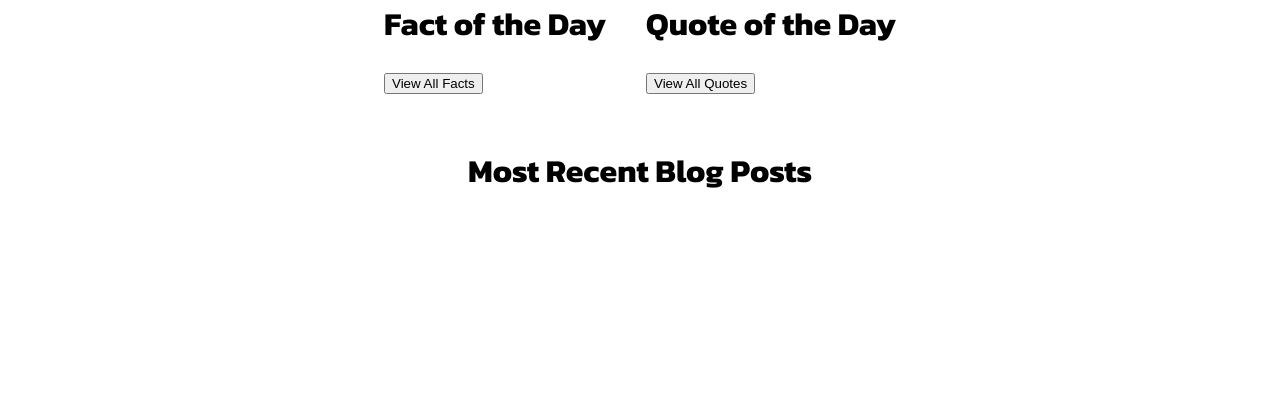
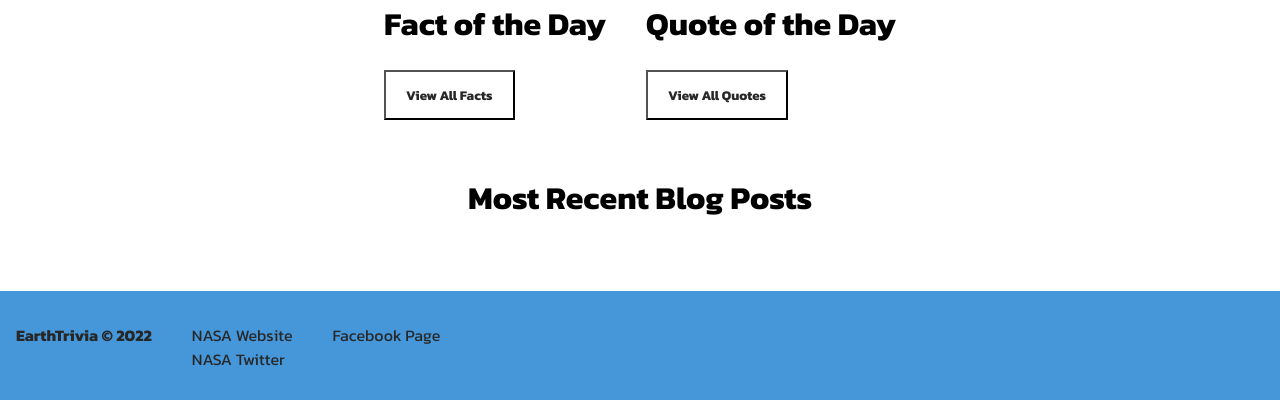
Before and after one commit to jm-dixon/Earth-Trivia, a Nuxt app: page / in a window 1280 px wide. Shown: the part 804-1204 px from the top of the page. Before the commit the page ends 1069 px from the top, so only its background shows below. Built offline with nearby package versions, Linux system fonts and the light colour scheme.

Commit message:
added navigational links into 'AppFooter.vue' and styles buttons for 'index.vue'

```diff
--- a/components/AppFooter.vue
+++ b/components/AppFooter.vue
@@ -1,6 +1,27 @@
 <template>
-    <div class="footer">
-
+    <div class="Footer flex">
+      <div>
+        <p>
+          <b>EarthTrivia &copy; 2022</b>
+        </p>
+      </div>
+      <div>
+        <ul>
+          <a target="blank" href="https://www.nasa.gov/">
+            <li>NASA Website</li>
+          </a>
+          <a target="blank" href="https://twitter.com/nasa">
+            <li>NASA Twitter</li>
+          </a>
+        </ul>
+      </div>
+      <div>
+        <ul>
+          <a target="blank" href="https://www.facebook.com/EarthTrivia">
+            <li>Facebook Page</li>
+          </a>
+        </ul>
+      </div>
     </div>
   </template>
 
@@ -9,3 +30,22 @@ export default {
   name: 'AppFooter'
 }
 </script>
+
+<style type="text/css">
+/* stylelint-disable */
+.Footer {
+  background-color: var(--color-neruoscriptBlue);
+  padding: var(--padding-md);
+}
+.Footer p {
+  font-family: "Kanit", sans-serif;
+  color: var(--color-grey);
+}
+.Footer li {
+  text-decoration: none;
+  font-family: "Kanit", sans-serif;
+  list-style: none;
+  color: var(--color-grey);
+  font-weight: 400;
+}
+</style>
--- a/components/AppHeader.vue
+++ b/components/AppHeader.vue
@@ -42,14 +42,19 @@ export default {
 }
 .Header__titleLink {
   padding: 0 !important;
+  color: var(--color-neruoscriptBlue) !important;
+  font-size: 1em !important;
 }
 .Header a {
   text-decoration: none;
-  font-size: 1em;
+  font-size: 1.2em;
   color: var(--color-whiteSmoke);
   padding: 1.5em 1.5em 1.5em 1.5em;
   float: right;
   text-shadow: 2px 2px var(--color-black);
+}
+.Header a:hover {
+  color: var(--color-neruoscriptBlue);
 }
 .Header h1 {
   text-align: left;
--- a/components/IndexBlock.vue
+++ b/components/IndexBlock.vue
@@ -16,7 +16,7 @@
         </h1>
         <nuxt-link to="/facts">
           <button type="button">
-            {{ viewFactsButton }}
+            <b>{{ viewFactsButton }}</b>
           </button>
         </nuxt-link>
       </div>
@@ -26,7 +26,7 @@
         </h1>
         <nuxt-link to="/quotes">
           <button type="button">
-            {{ viewQuotesButton }}
+            <b>{{ viewQuotesButton }}</b>
           </button>
         </nuxt-link>
       </div>
@@ -65,7 +65,7 @@ export default {
 .IndexBlock > h1 {
   font-family: "Kanit", sans-serif;
   font-weight: 200;
-  color: #272727;
+  color: var(--color-grey);
 }
 .IndexBlock h1:first-of-type {
   text-align: center;
@@ -84,4 +84,10 @@ export default {
 .IndexBlock__quickLinks {
   margin-top: 0;
 }
+.IndexBlock__dailies button {
+  padding: var(--padding-md) var(--padding-lg);
+  background-color: var(--color-white);
+  font-family: "Kanit", sans-serif;
+  color: var(--color-grey);
+}
 </style>
```
